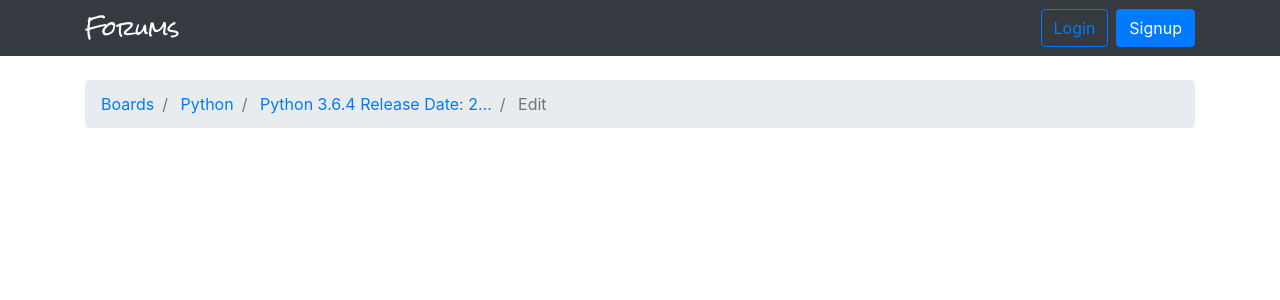
After one commit to babu-thomas/forum-site, a Django app: page /boards/1/4/1/edit in a window 1280 px wide. The commit adds this page. Shown: the top 300 px of the page. Run offline with Django 3.2, Linux system fonts and the light colour scheme; data comes from the database, SQL or seed files in the repository; some libraries are stand-ins or nearby versions.

Commit message:
Make breadcrumb for edit post page

```diff
--- a/forums/urls.py
+++ b/forums/urls.py
@@ -8,4 +8,6 @@ urlpatterns = [
     path('boards/<int:pk>/new/', views.new_topic, name='new_topic'),
     path('boards/<int:pk>/<int:topic_pk>/', views.topic_posts, name='topic_posts'),
     path('boards/<int:pk>/<int:topic_pk>/reply/', views.reply_topic, name='reply_topic'),
+    path('boards/<int:pk>/<int:topic_pk>/<int:post_pk>/edit', views.PostUpdateView.as_view(),
+         name='edit_post'),
 ]
--- a/forums/views.py
+++ b/forums/views.py
@@ -1,7 +1,8 @@
 from django.contrib.auth.decorators import login_required
+from django.db.models import Count
 from django.shortcuts import render, redirect, get_object_or_404
-from django.views.generic import ListView
-from django.db.models import Count
+from django.utils import timezone
+from django.views.generic import ListView, UpdateView
 
 from .forms import NewTopicForm, PostForm
 from .models import Board, Post, Topic
@@ -10,6 +11,21 @@ from .models import Board, Post, Topic
 class BoardListView(ListView):
     template_name = 'home.html'
     model = Board
+
+
+class PostUpdateView(UpdateView):
+    model = Post
+    fields = ('message',)
+    template_name = 'edit_post.html'
+    pk_url_kwarg = 'post_pk'
+    context_object_name = 'post'
+
+    def form_valid(self, form):
+        post = form.save(commit=False)
+        post.updated_by = self.request.user
+        post.updated_at = timezone.now()
+        post.save()
+        return redirect('topic_posts', pk=post.topic.board.pk, topic_pk=post.topic.pk)
 
 
 def board_topics(request, pk):
--- /dev/null
+++ b/templates/edit_post.html
@@ -0,0 +1,22 @@
+{% extends 'base.html' %}
+
+{% block title %}Edit post{% endblock %}
+
+{% block breadcrumb %}
+<li class="breadcrumb-item">
+    <a href="{% url 'home' %}">Boards</a>
+</li>
+<li class="breadcrumb-item">
+    <a href="{% url 'board_topics' post.topic.board.pk %}">
+        {{ post.topic.board.name }}
+    </a>
+</li>
+<li class="breadcrumb-item">
+    <a href="{% url 'topic_posts' post.topic.board.pk post.topic.pk %}">
+        {{ post }}
+    </a>
+</li>
+<li class="breadcrumb-item active">
+    Edit
+</li>
+{% endblock %}
--- a/templates/includes/all_topic_posts.html
+++ b/templates/includes/all_topic_posts.html
@@ -24,7 +24,8 @@
                 <p>{{ post.message }}</p>
                 {% if post.created_by == user %}
                     <div class="mt-3">
-                        <a href="#" class="btn btn-primary btn-sm" role="button">
+                        <a href="{% url 'edit_post' post.topic.board.pk post.topic.pk post.pk %}"
+                           class="btn btn-primary btn-sm" role="button">
                             Edit
                         </a>
                     </div>
```
